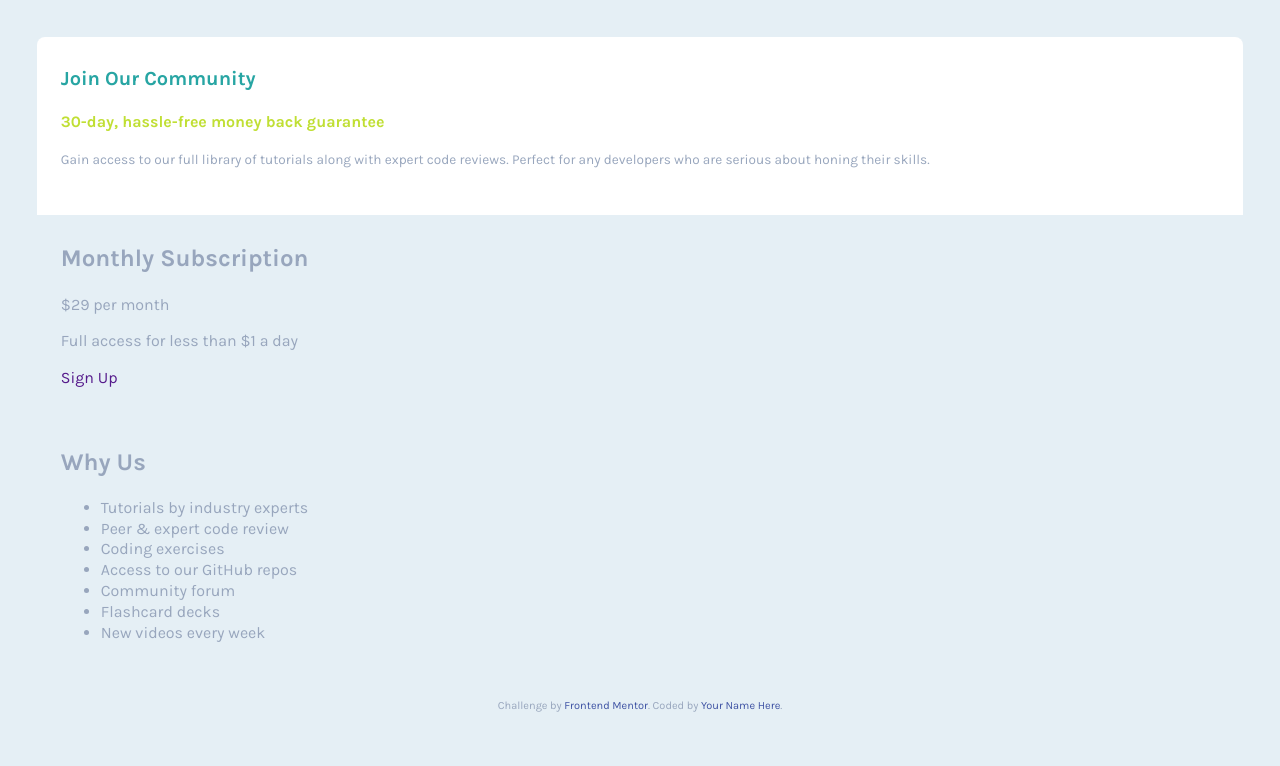
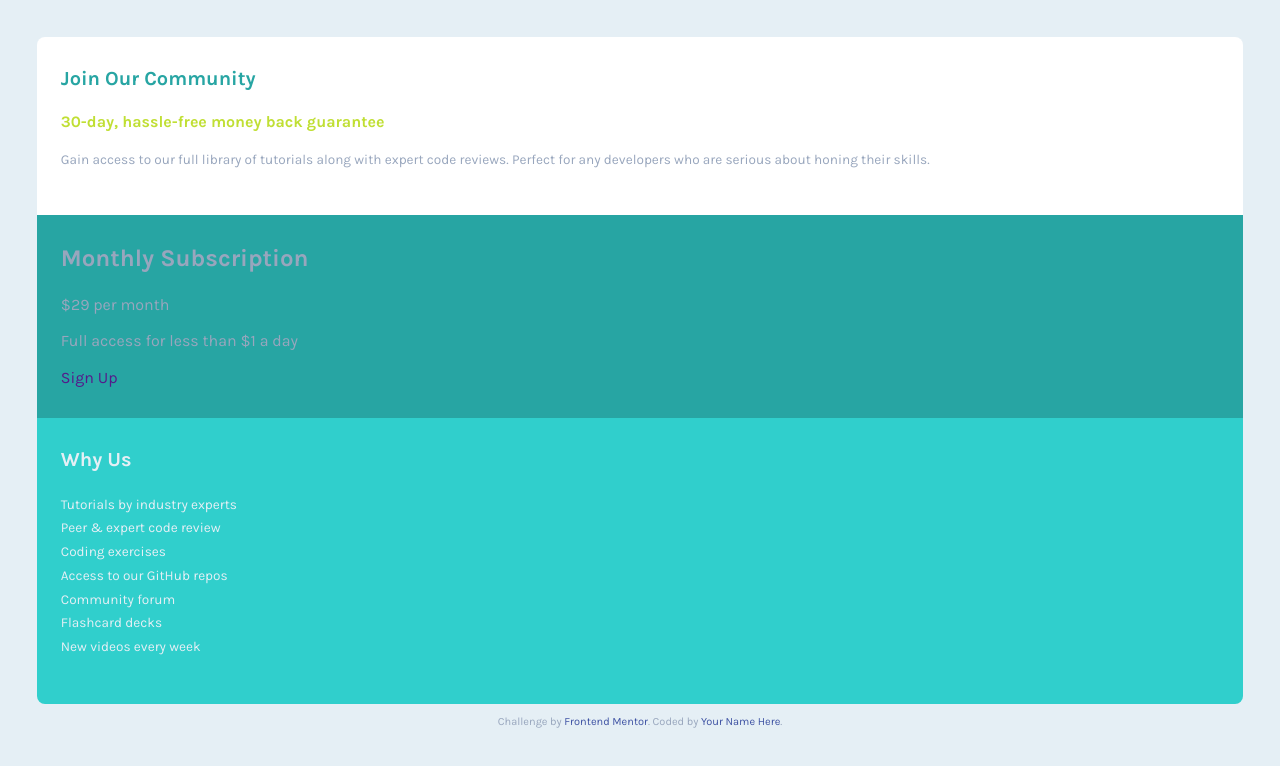
Before and after one commit to PilarCha/Back-2-Basics-Css-FrontendMentor, a plain HTML site: page index.html in a window 1280 px wide. Drawn offline with Linux system fonts and the light colour scheme.

Commit message:
finished why us

```diff
--- a/css/style.css
+++ b/css/style.css
@@ -73,3 +73,27 @@ h2 {
   font-size: 0.85rem;
   line-height: 1.75;
 }
+
+.subscription {
+  background-color: var(--cyan);
+}
+
+.why {
+  background-color: var(--light-cyan);
+}
+
+.why h2 {
+  font-size: 1.25rem;
+  color: var(--light-gray);
+}
+
+.why li {
+  list-style-type: none;
+  font-size: 0.85rem;
+  line-height: 1.75;
+  color: var(--light-gray);
+}
+
+.why ul {
+  padding-left: 0;
+}
```
